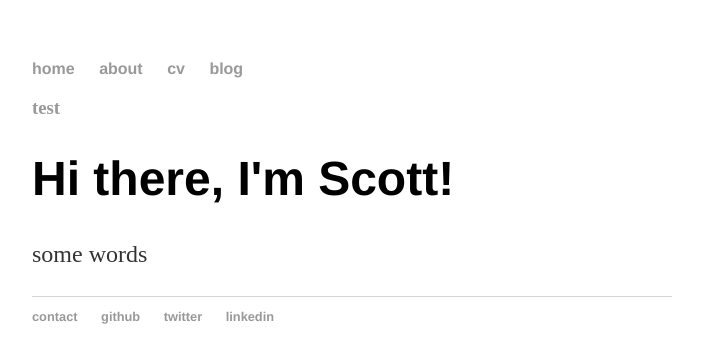
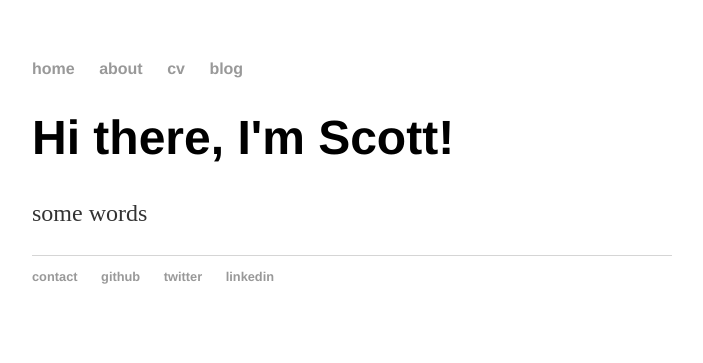
Before and after one commit to sjdenholm/sjdenholm.github.io, a Jekyll site: the page built from index.html, in a window 1280 px wide. Shown: the top 363 px of the page, without its empty margins (288-991 px from the left). Built offline with Jekyll 4.4.1, drawn with Linux system fonts in a browser that asks for light colours.

Commit message:
Update default.html

```diff
--- a/_layouts/default.html
+++ b/_layouts/default.html
@@ -14,7 +14,6 @@
 	        		<li><a href="/blog">blog</a></li>
 	    		</ul>
 			</nav>
-			<h3 class="text-muted"><a href="/">test</a></h3>
 			<div class="container">
 
 			{{ content }}
```
